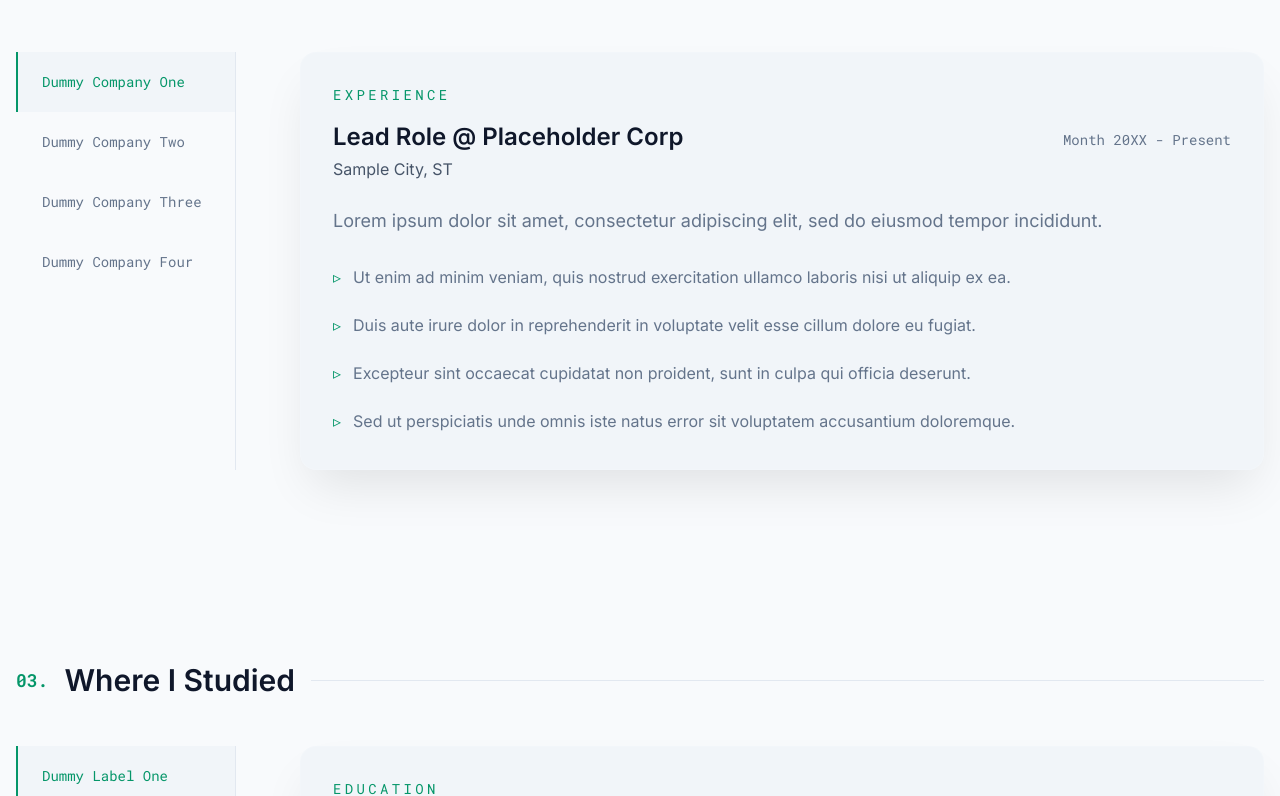
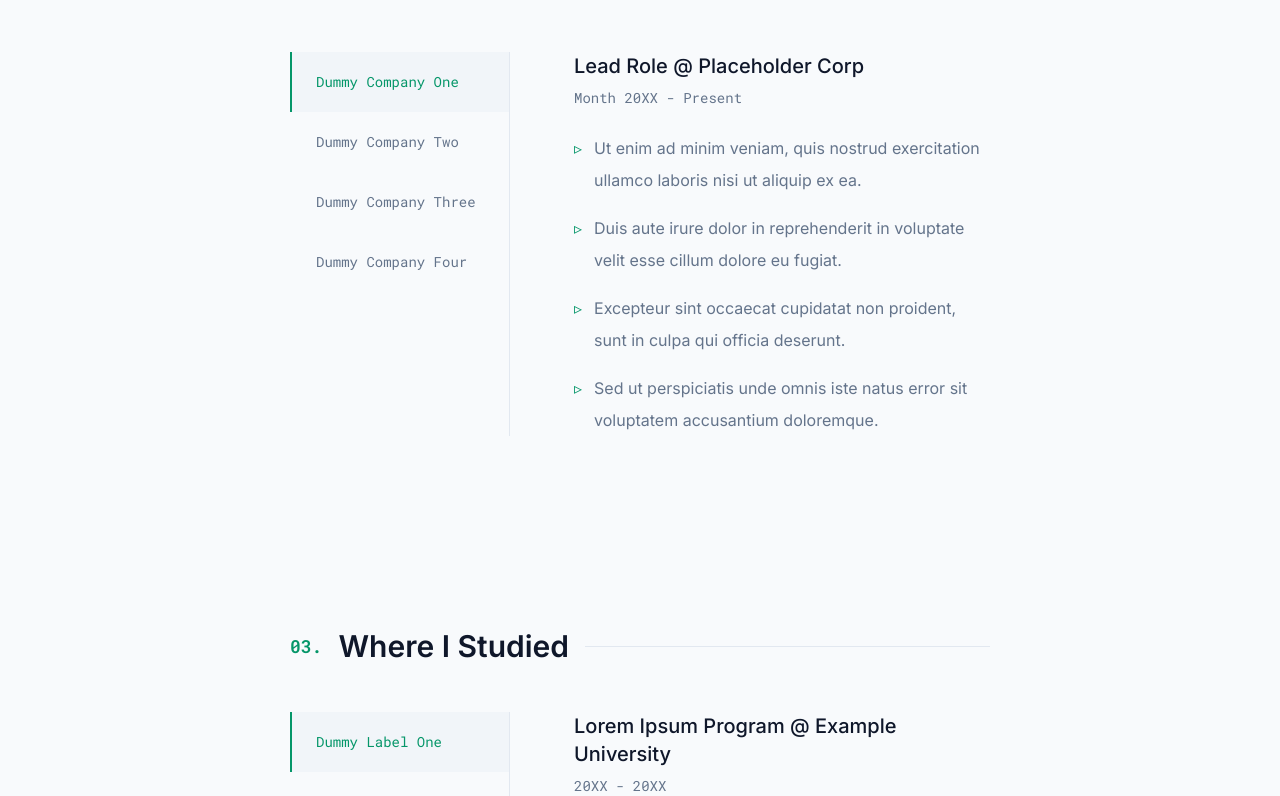
Before and after one commit to bestii/Portfolio, a Next.js app: page / in a window 1280 px wide. Shown: the part 1684-2480 px from the top of the page. Built offline with nearby package versions, Linux system fonts and the light colour scheme.

Commit message:
refactor: update AboutMe, Education, Experience, and SectionAccordion components for consistency and improved layout

```diff
--- a/src/components/about-me/AboutMe.tsx
+++ b/src/components/about-me/AboutMe.tsx
@@ -1,7 +1,7 @@
 import Image from "next/image";
 
+import portraitImage from "@/assets/images/portrait.jpg";
 import Reveal from "@/components/animations/Reveal";
-import portraitImage from "@/assets/images/portrait.jpg";
 
 const technologies = [
   "JavaScript",
@@ -14,7 +14,7 @@ const technologies = [
 
 const AboutMe = () => {
   return (
-    <section id="about" className="py-24">
+    <section id="about" className="py-24 max-w-225 mx-auto">
       <div className="grid gap-12 lg:grid-cols-[minmax(0,1.1fr)_minmax(320px,420px)] lg:items-start">
         <div>
           <Reveal
--- a/src/components/education/Education.tsx
+++ b/src/components/education/Education.tsx
@@ -50,7 +50,6 @@ const Education = () => {
       id="education"
       sectionNumber="03"
       heading="Where I Studied"
-      eyebrow="Education"
       items={educationItems}
     />
   );
--- a/src/components/experience/Experience.tsx
+++ b/src/components/experience/Experience.tsx
@@ -63,7 +63,6 @@ const Experience = () => {
       id="experience"
       sectionNumber="02"
       heading="Where I’ve Worked"
-      eyebrow="Experience"
       items={experienceItems}
     />
   );
--- a/src/components/section-accordion/SectionAccordion.tsx
+++ b/src/components/section-accordion/SectionAccordion.tsx
@@ -16,7 +16,6 @@ type AccordionItem = {
 type SectionAccordionProps = {
   sectionNumber: string;
   heading: string;
-  eyebrow: string;
   id: string;
   items: AccordionItem[];
 };
@@ -24,7 +23,6 @@ type SectionAccordionProps = {
 const SectionAccordion = ({
   sectionNumber,
   heading,
-  eyebrow,
   id,
   items,
 }: SectionAccordionProps) => {
@@ -32,7 +30,7 @@ const SectionAccordion = ({
   const activeItem = items[activeIndex] ?? items[0];
 
   return (
-    <section id={id} className="py-24">
+    <section id={id} className="py-24 max-w-175 mx-auto">
       <Reveal
         as="div"
         delay={60}
@@ -82,31 +80,14 @@ const SectionAccordion = ({
           id={`${id}-panel`}
           role="tabpanel"
           aria-labelledby={`${id}-tab-${activeIndex}`}
-          className="rounded-2xl border border-white/10 bg-(--color-bg-secondary) p-6 shadow-2xl shadow-black/10 md:p-8"
         >
-          <p className="font-mono text-sm uppercase tracking-[0.24em] text-(--color-accent)">
-            {eyebrow}
-          </p>
-
-          <div className="mt-4 flex flex-col gap-2 md:flex-row md:items-baseline md:justify-between">
           <div>
-              <h3 className="text-2xl font-semibold text-(--color-text-primary)">
+            <h3 className="text-xl font-medium text-(--color-text-primary) mb-2">
               {activeItem.title}
             </h3>
-              <p className="mt-1 text-base text-(--color-text-secondary)">
-                {activeItem.location}
-              </p>
-            </div>
-
             <p className="font-mono text-sm text-(--color-text-muted)">
               {activeItem.timeframe}
             </p>
-          </div>
-
-          <p className="mt-6 text-base leading-8 text-(--color-text-muted) md:text-lg">
-            {activeItem.summary}
-          </p>
-
             <ul className="mt-6 space-y-4 text-base leading-8 text-(--color-text-muted)">
               {activeItem.bullets.map((bullet) => (
                 <li key={bullet} className="flex gap-3">
@@ -115,6 +96,7 @@ const SectionAccordion = ({
                 </li>
               ))}
             </ul>
+          </div>
         </Reveal>
       </div>
     </section>
```
Lines whose indentation alone changed are shown as unchanged.
